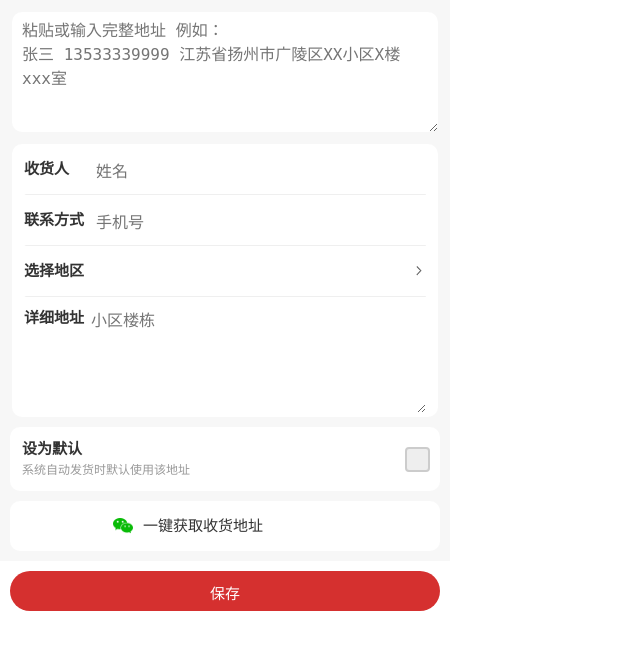
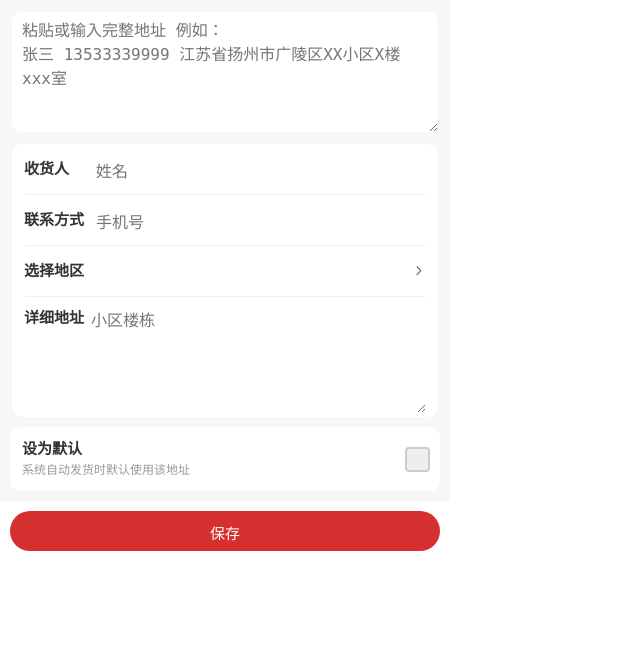
Before and after one commit to wallehxz/Redemptions, a Django app: page /shipping/new in a window 1280 px wide. Shown: the top 650 px of the page, without its empty margins (0-640 px from the left). Run offline with Django 5.2, Linux system fonts and the light colour scheme; data that the repository does not hold is empty; some libraries are stand-ins or nearby versions.

Commit message:
移除一键获取地址，H5无法调用微信接口

```diff
--- a/home/templates/new_shipping.html
+++ b/home/templates/new_shipping.html
@@ -57,16 +57,16 @@
                     <span class="checkmark"></span>
                 </label>
             </div>
-            <div class="group_3 flex-row">
-                <div class="image-text_2 flex-row justify-between">
-                    <img
-                            class="thumbnail_2"
-                            referrerpolicy="no-referrer"
-                            src="{% static 'images/wechat.png' %}"
-                    />
-                    <span class="text-group_2">一键获取收货地址</span>
-                </div>
-            </div>
+{#            <div class="group_3 flex-row">#}
+{#                <div class="image-text_2 flex-row justify-between">#}
+{#                    <img#}
+{#                            class="thumbnail_2"#}
+{#                            referrerpolicy="no-referrer"#}
+{#                            src="{% static 'images/wechat.png' %}"#}
+{#                    />#}
+{#                    <span class="text-group_2">一键获取收货地址</span>#}
+{#                </div>#}
+{#            </div>#}
             <div class="group_4 flex-col">
                 <div class="text-wrapper_5 flex-col">
                     <button type="submit" class="text_11">保存</button>
```
